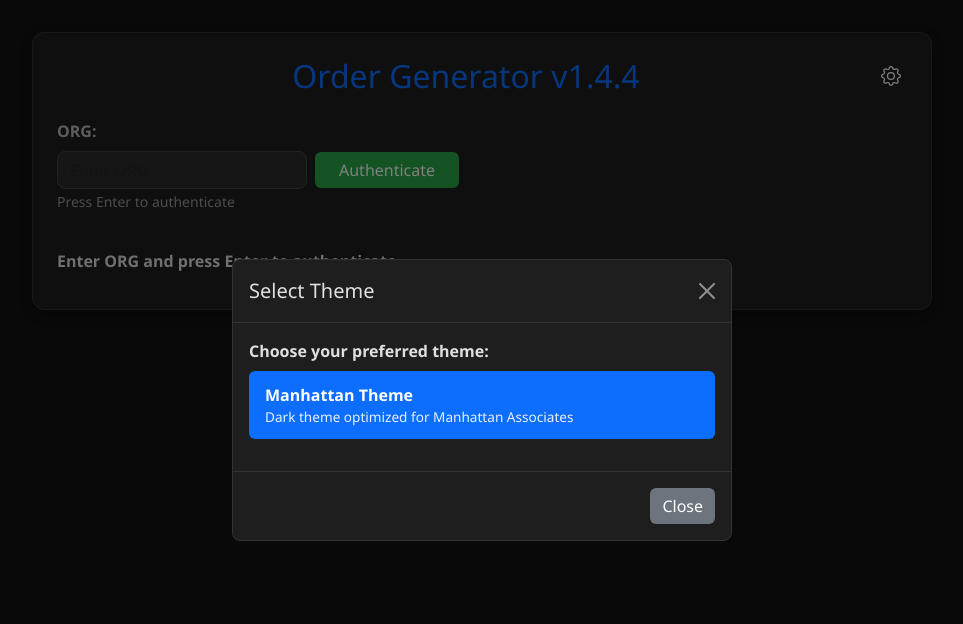
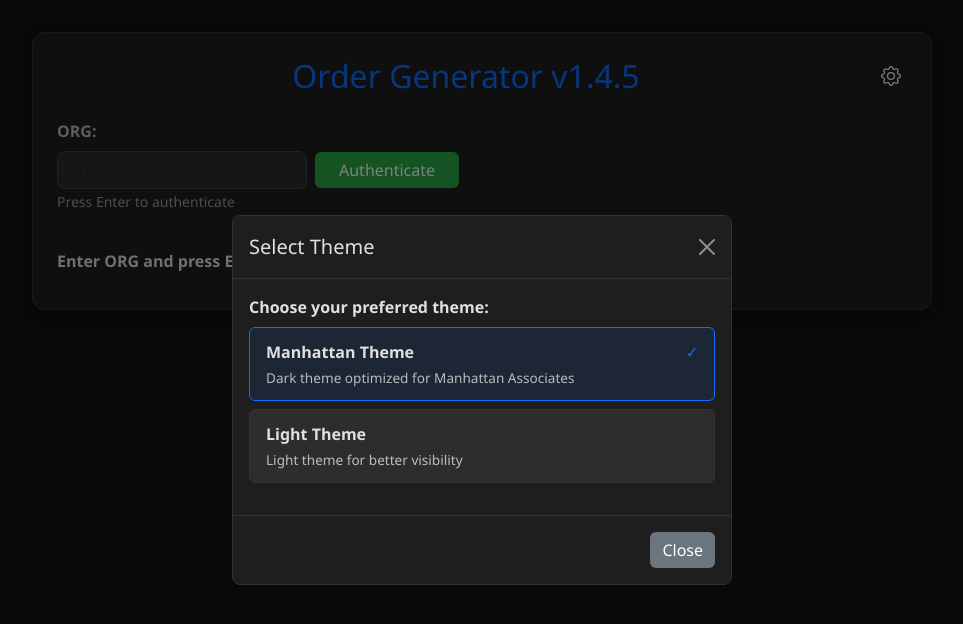
Before and after one commit to sidmsmith/order_generator, a website: page index.html in a window 1280 px wide. Both pictures are taken after a click on the button "Settings". Shown: the whole page, without its empty margins (158-1121 px from the left). Drawn offline with nearby package versions, Linux system fonts and the light colour scheme; no server answers.

Commit message:
v1.4.5: Match update_appt theme modal exactly - multiple themes, proper styling, theme switching

```diff
--- a/index.html
+++ b/index.html
@@ -3,8 +3,8 @@
 <head>
   <meta charset="UTF-8" />
   <meta name="viewport" content="width=device-width, initial-scale=1.0"/>
-  <!-- Version: v1.4.4 - Add theme selection modal, match update_appt gear icon style -->
-  <title>Order Generator v1.4.4</title>
+  <!-- Version: v1.4.5 - Match update_appt theme modal exactly with all themes and styling -->
+  <title>Order Generator v1.4.5</title>
   <link href="https://cdn.jsdelivr.net/npm/bootstrap@5.3.3/dist/css/bootstrap.min.css" rel="stylesheet">
   <script src="https://cdn.jsdelivr.net/npm/bootstrap@5.3.3/dist/js/bootstrap.bundle.min.js"></script>
   <!-- CodeMirror for JSON syntax highlighting with folding support -->
@@ -115,25 +115,70 @@
       pointer-events: none;
     }
 
-    /* Modal styling for dark theme */
-    .modal-content {
+    /* Modal styling for dark theme - matching update_appt exactly */
+    .theme-modal-content {
       background: var(--card-bg) !important;
       border: 1px solid var(--border) !important;
-    }
-    .modal-header {
+      color: var(--text) !important;
+    }
+    .theme-modal-header {
       border-bottom: 1px solid var(--border) !important;
-    }
-    .modal-footer {
+      background: var(--card-bg) !important;
+    }
+    .theme-modal-header .modal-title {
+      color: var(--text) !important;
+    }
+    .theme-modal-footer {
       border-top: 1px solid var(--border) !important;
-    }
-    .modal-body {
       background: var(--card-bg) !important;
+    }
+    .theme-modal-body {
+      background: var(--card-bg) !important;
+      color: var(--text) !important;
+    }
+    .theme-modal-body .form-label {
+      color: var(--text) !important;
     }
     .btn-close-white {
       filter: invert(1) grayscale(100%) brightness(200%);
     }
-    .theme-option {
+
+    /* Theme option buttons */
+    .theme-option-btn {
+      background: var(--input-bg) !important;
+      border: 1px solid var(--border) !important;
+      color: var(--text) !important;
+      text-align: left;
       padding: 0.75rem 1rem;
+      transition: all 0.2s;
+    }
+    .theme-option-btn:hover {
+      background: #333 !important;
+      border-color: var(--primary) !important;
+    }
+    .theme-option-btn.active {
+      border-color: var(--primary) !important;
+      background: rgba(13, 110, 253, 0.1) !important;
+    }
+    .theme-option-header {
+      display: flex;
+      justify-content: space-between;
+      align-items: center;
+      margin-bottom: 0.25rem;
+    }
+    .theme-option-desc {
+      font-size: 0.85em;
+      opacity: 0.8;
+      text-align: left;
+    }
+    .theme-check {
+      color: var(--primary);
+      font-weight: bold;
+      opacity: 0;
+      transition: opacity 0.2s;
+    }
+    .theme-option-btn.active .theme-check {
+      opacity: 1;
     }
 
     /* HIDDEN UNTIL AUTH */
@@ -210,7 +255,7 @@
 <body>
   <div class="main-card">
     <div class="d-flex justify-content-between align-items-center mb-4">
-      <h2 class="text-center mb-0" style="flex: 1;">Order Generator v1.4.4</h2>
+      <h2 class="text-center mb-0" style="flex: 1;">Order Generator v1.4.5</h2>
       <button type="button" id="themeToggleBtn" class="btn btn-link p-0" data-bs-toggle="modal" data-bs-target="#themeModal" style="color: #fff; text-decoration: none; font-size: 1.5rem; line-height: 1; width: 2rem; height: 2rem; display: flex; align-items: center; justify-content: center; border: none; background: none; cursor: pointer; padding: 0;" title="Settings">
         <svg xmlns="http://www.w3.org/2000/svg" width="20" height="20" fill="#fff" viewBox="0 0 16 16" style="pointer-events: none;">
           <path d="M8 4.754a3.246 3.246 0 1 0 0 6.492 3.246 3.246 0 0 0 0-6.492zM5.754 8a2.246 2.246 0 1 1 4.492 0 2.246 2.246 0 0 1-4.492 0z"/>
@@ -319,23 +364,33 @@
   <!-- Theme Selection Modal -->
   <div class="modal fade" id="themeModal" tabindex="-1" aria-labelledby="themeModalLabel" aria-hidden="true">
     <div class="modal-dialog modal-dialog-centered">
-      <div class="modal-content" style="background: var(--card-bg); border: 1px solid var(--border);">
-        <div class="modal-header" style="border-bottom: 1px solid var(--border);">
-          <h5 class="modal-title" id="themeModalLabel" style="color: var(--text);">Select Theme</h5>
+      <div class="modal-content theme-modal-content">
+        <div class="modal-header theme-modal-header">
+          <h5 class="modal-title" id="themeModalLabel">Select Theme</h5>
           <button type="button" class="btn-close btn-close-white" data-bs-dismiss="modal" aria-label="Close"></button>
         </div>
-        <div class="modal-body" style="color: var(--text);">
+        <div class="modal-body theme-modal-body">
           <div class="mb-3">
-            <label class="form-label" style="color: var(--text);">Choose your preferred theme:</label>
+            <label class="form-label">Choose your preferred theme:</label>
             <div class="d-flex flex-column gap-2">
-              <button type="button" class="btn btn-primary theme-option" data-theme="manhattan" style="text-align: left; justify-content: flex-start;">
-                <strong>Manhattan Theme</strong>
-                <div style="font-size: 0.85em; opacity: 0.9;">Dark theme optimized for Manhattan Associates</div>
+              <button type="button" class="btn theme-option-btn theme-option-manhattan active" data-theme="manhattan">
+                <div class="theme-option-header">
+                  <strong>Manhattan Theme</strong>
+                  <span class="theme-check">✓</span>
+                </div>
+                <div class="theme-option-desc">Dark theme optimized for Manhattan Associates</div>
+              </button>
+              <button type="button" class="btn theme-option-btn theme-option-light" data-theme="light">
+                <div class="theme-option-header">
+                  <strong>Light Theme</strong>
+                  <span class="theme-check">✓</span>
+                </div>
+                <div class="theme-option-desc">Light theme for better visibility</div>
               </button>
             </div>
           </div>
         </div>
-        <div class="modal-footer" style="border-top: 1px solid var(--border);">
+        <div class="modal-footer theme-modal-footer">
           <button type="button" class="btn btn-secondary" data-bs-dismiss="modal">Close</button>
         </div>
       </div>
@@ -407,21 +462,6 @@
     const STORAGE_KEY = 'order_generator_preferences';
     const THEME_KEY = 'order_generator_theme';
 
-    // Initialize theme - Manhattan (dark) theme is the default
-    function initializeTheme() {
-      try {
-        const savedTheme = localStorage.getItem(THEME_KEY);
-        if (!savedTheme) {
-          // First time user - set Manhattan theme as default
-          localStorage.setItem(THEME_KEY, 'manhattan');
-        }
-        // Theme is already applied via CSS, but we ensure it's set in localStorage
-        // The dark theme (Manhattan theme) is the default and is always active
-      } catch (e) {
-        console.warn('Failed to initialize theme:', e);
-      }
-    }
-
     function savePreferences() {
       const prefs = {
         orderNumber: orderNumberInput.value
@@ -446,9 +486,6 @@
         console.warn('Failed to load preferences:', e);
       }
     }
-
-    // Initialize theme on page load (before other initialization)
-    initializeTheme();
 
     // Load preferences on page load
     loadPreferences();
@@ -2053,27 +2090,101 @@
       }
     }
 
+    // Theme definitions - matching update_appt exactly
+    const themes = {
+      manhattan: {
+        '--bg-dark': '#121212',
+        '--card-bg': '#1e1e1e',
+        '--input-bg': '#2d2d2d',
+        '--border': '#333',
+        '--text': '#e0e0e0',
+        '--red-text': '#ff6b6b',
+        '--blue-select': '#339af0',
+        '--success': '#28a745',
+        '--primary': '#0d6efd'
+      },
+      light: {
+        '--bg-dark': '#f5f5f5',
+        '--card-bg': '#ffffff',
+        '--input-bg': '#ffffff',
+        '--border': '#dee2e6',
+        '--text': '#212529',
+        '--red-text': '#dc3545',
+        '--blue-select': '#0d6efd',
+        '--success': '#28a745',
+        '--primary': '#0d6efd'
+      }
+    };
+
+    // Apply theme
+    function applyTheme(themeName) {
+      const theme = themes[themeName];
+      if (!theme) return;
+
+      const root = document.documentElement;
+      Object.keys(theme).forEach(key => {
+        root.style.setProperty(key, theme[key]);
+      });
+
+      // Update active state in modal
+      document.querySelectorAll('.theme-option-btn').forEach(btn => {
+        btn.classList.remove('active');
+        if (btn.getAttribute('data-theme') === themeName) {
+          btn.classList.add('active');
+        }
+      });
+
+      try {
+        localStorage.setItem(THEME_KEY, themeName);
+      } catch (err) {
+        console.warn('Failed to save theme preference:', err);
+      }
+    }
+
+    // Load saved theme or default to manhattan
+    function loadTheme() {
+      try {
+        const savedTheme = localStorage.getItem(THEME_KEY) || 'manhattan';
+        applyTheme(savedTheme);
+      } catch (err) {
+        console.warn('Failed to load theme preference:', err);
+        applyTheme('manhattan');
+      }
+    }
+
     // Theme selection modal handlers
     function initThemeModal() {
+      // Load current theme on modal open
+      const themeModal = document.getElementById('themeModal');
+      if (themeModal) {
+        themeModal.addEventListener('show.bs.modal', function() {
+          const currentTheme = localStorage.getItem(THEME_KEY) || 'manhattan';
+          document.querySelectorAll('.theme-option-btn').forEach(btn => {
+            btn.classList.remove('active');
+            if (btn.getAttribute('data-theme') === currentTheme) {
+              btn.classList.add('active');
+            }
+          });
+        });
+      }
+
       // Handle theme option clicks
-      const themeOptions = document.querySelectorAll('.theme-option');
+      const themeOptions = document.querySelectorAll('.theme-option-btn');
       themeOptions.forEach(option => {
         option.addEventListener('click', function() {
           const selectedTheme = this.getAttribute('data-theme');
-          try {
-            localStorage.setItem(THEME_KEY, selectedTheme);
-            // Close modal
-            const modal = bootstrap.Modal.getInstance(document.getElementById('themeModal'));
-            if (modal) {
-              modal.hide();
-            }
-            console.log(`Theme changed to: ${selectedTheme}`);
-          } catch (err) {
-            console.warn('Failed to save theme preference:', err);
+          applyTheme(selectedTheme);
+          // Close modal
+          const modal = bootstrap.Modal.getInstance(document.getElementById('themeModal'));
+          if (modal) {
+            modal.hide();
           }
         });
       });
     }
+
+    // Initialize theme on page load
+    loadTheme();
 
     // Initialize theme modal when DOM is ready
     if (document.readyState === 'loading') {
```
